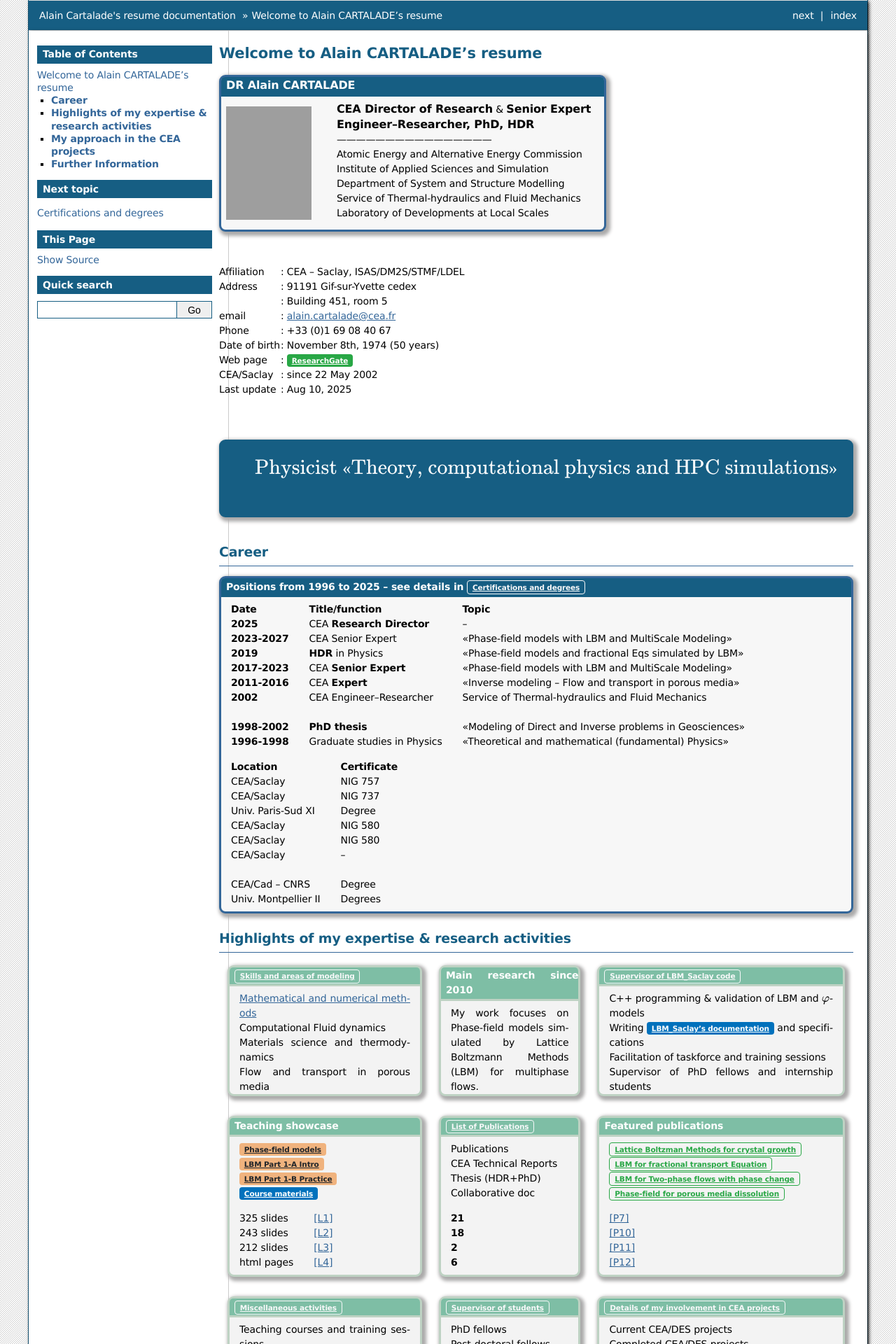
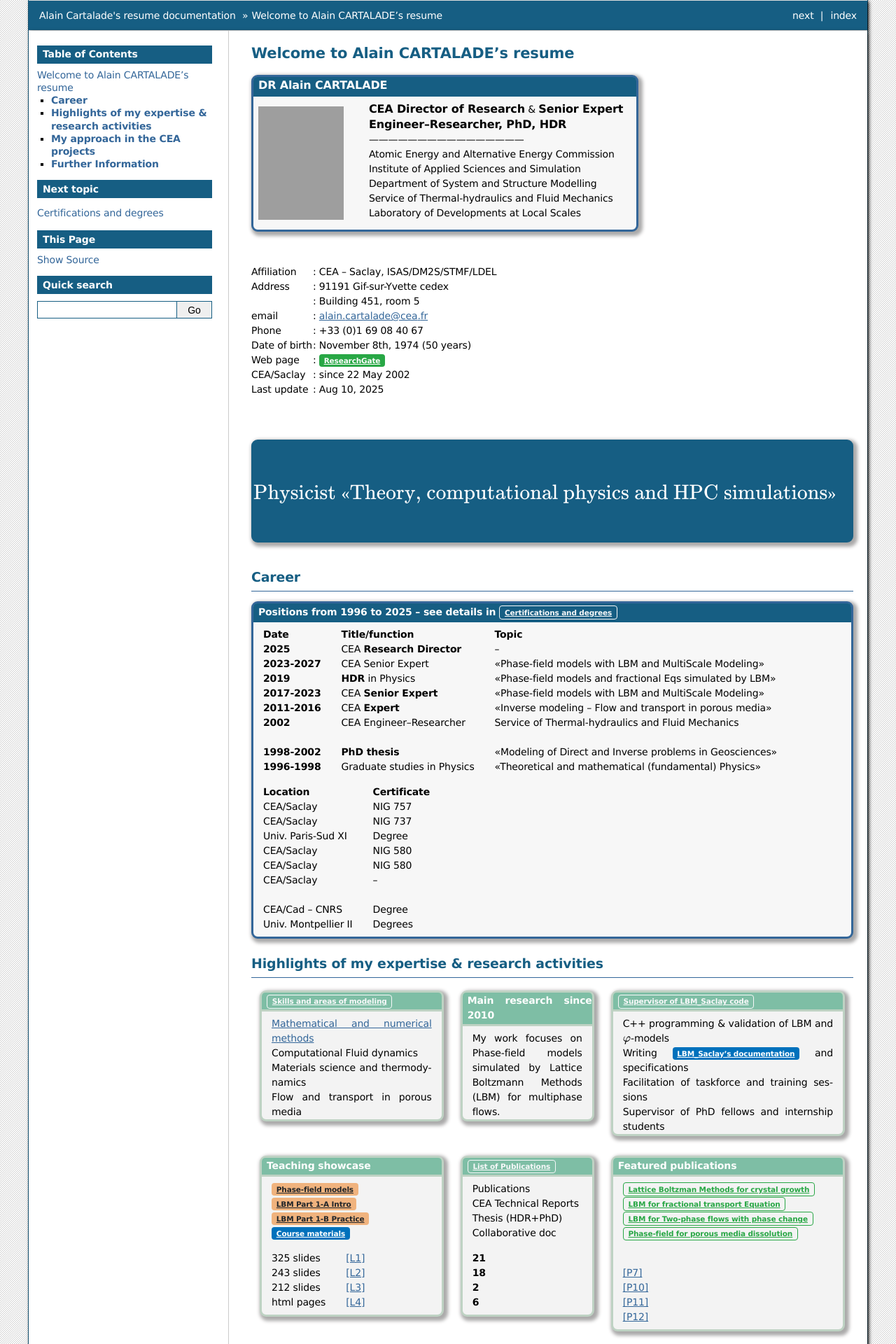
Before and after one commit to acartalade/ONLINE-RESUME, a Sphinx documentation site: the page built from doc/index.rst, in a window 1280 px wide. Shown: the top 1920 px of the page at 70% size. Built offline with Sphinx 7.4.7, drawn with Linux system fonts in a browser that asks for light colours; some of the changed text lies outside the part shown; grey boxes are pictures that could not be loaded.

Commit message:
Modif custom.css

```diff
--- a/doc/_static/custom.css
+++ b/doc/_static/custom.css
@@ -45,7 +45,7 @@ div.bodywrapper {
 }
 
 div.body {
-    margin-left: calc(((65vw - 900px) / 2));
+    margin-left: calc(((80vw - 1000px) / 2));
     padding: 0.5em 20px 20px 20px;
 }
 div.bodywrapper {
--- a/doc/index.rst
+++ b/doc/index.rst
@@ -284,9 +284,9 @@ Welcome to Alain CARTALADE's resume
 
          .. container:: sphinx-features
 
-            Teaching courses and training sessions |br|
+            Teaching: courses & training sessions |br|
             Member of «PhD jury» and «CSI» |br|
-            Organization & facilitation of workshop |br|
+            Organization & facilitation of conf |br|
             Keynote speaker |br|
 
             |br|
```
